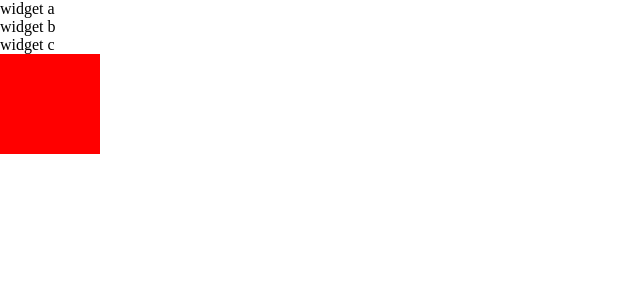
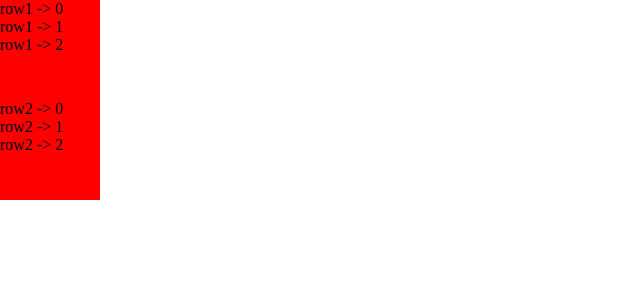
Before and after one commit to AdamSzr/Kerplank-frontend, a Next.js app: page /test in a window 1280 px wide. Shown: the top 300 px of the page, without its empty margins (0-640 px from the left). Built offline with nearby package versions, Linux system fonts and the light colour scheme.

Commit message:
not workable try...

```diff
--- a/pages/test.tsx
+++ b/pages/test.tsx
@@ -1,37 +1,47 @@
-import { useState } from 'react'
+import { DragEventHandler, useState } from 'react'
 // import FormData from 'form-data'
 
-const getItems = count =>
-  Array.from( { length:count }, (v, k) => k ).map( k => ({
-    id: `item-${k}`,
-    content: `item ${k}`,
-  }) )
+const getItems = (count:number, prefix = `item`) =>
+  Array.from( { length:count }, (v, k) => k ).map( k => `${prefix} ${k}` )
 
 
+export type DragRowProps = {name: string; defaultElements?: string[]}
 
-const UploadingComponent = () => {
-  const [ items, setItems ] = useState( getItems( 10 ) )
-  const [ widgets, setWidgets ] = useState([ ])
+const DragRow = (props:DragRowProps) => {
+  const { defaultElements, name } = props
+  const [ widgets, setWidgets ] = useState<string[]>(defaultElements ?? [])
 
+  const handleOnDrag:DragEventHandler = (event, type) => {
+    if (!event.dataTransfer) return
 
-  const handleOnDrag = (e, w) => {
-    e.dataTransfer.setData( `widgetType`, w )
+    console.log( `handleOnDrag` )
+    event.dataTransfer.setData( `widgetType`, type )
   }
-  const handleOnDrop = e => {
+
+  const handleOnDrop:DragEventHandler<HTMLDivElement> = e => {
+    console.log( `drag-drop` )
     const widgetType = e.dataTransfer.getData( `widgetType` ) as string
     console.log( `widgetType`, widgetType )
     setWidgets([ ...widgets, widgetType ])
   }
 
-
-  const handleDragOver = e => {
+  const handleDragOver:DragEventHandler<HTMLDivElement> = e => {
+    console.log( `drag-over` )
     e.preventDefault()
   }
 
+  const handleDragLeave = e => {
+    const type =  e.dataTransfer.getData( `widgetType` ) as string
+    console.log({ e, type })
+  }
+
+  const DragElement = ({ content }:{content: string}) => {
+    return <div className='widget' draggable onDragStart={e => handleOnDrag( e, `widget-${name}` )}>{content}</div>
+  }
 
   return (
     <div className='widgets'>
-      <div className='widget' draggable onDragStart={e => handleOnDrag( e, `widget-a` )}>
+      {/* <div className='widget' draggable onDragStart={e => handleOnDrag( e, `widget-a` )}>
         widget a
       </div>
       <div className='widget' draggable onDragStart={e => handleOnDrag( e, `widget-b` )}>
@@ -39,12 +49,76 @@ const UploadingComponent = () => {
       </div>
       <div className='widget' draggable onDragStart={e => handleOnDrag( e, `widget-c` )}>
         widget c
-      </div>
-      <div className='page' onDrop={handleOnDrop} onDragOver={handleDragOver} style={{ width:100, height:100, background:`red` }}>
-        {widgets.map( (w, idx) => <div className='dropped-widget' key={idx}>{w}</div> )}
+      </div> */}
+      <div className='page' onDrop={handleOnDrop} onDragOver={handleDragOver} onDragExit={() => console.log( `exit` )} onDragLeave={handleDragLeave} style={{ width:100, height:100, background:`red` }}>
+        {widgets.map( (w, idx) => <DragElement key={idx} content={w} /> )}
       </div>
     </div>
   )
 }
 
+
+type DragEventHandler = (event:unknown, type:string) => void
+
+const UploadingComponent = () => {
+
+
+  // const [ widgets, setWidgets ] = useState<string[]>([])
+  // const [ widgets1, setWidgets1 ] = useState<string[]>([])
+  // const handleOnDrag:DragEventHandler = (event, type) => {
+  //   if (!event.dataTransfer) return
+  //   event.dataTransfer.setData( `widgetType`, type )
+  // }
+
+  // const handleOnDrop:DragEventHandler<HTMLDivElement> = e => {
+  //   console.log( `drag-drop` )
+  //   const widgetType = e.dataTransfer.getData( `widgetType` ) as string
+  //   console.log( `widgetType`, widgetType )
+  //   setWidgets([ ...widgets, widgetType ])
+  // }
+
+  // const handleDragOver:DragEventHandler<HTMLDivElement> = e => {
+  //   console.log( `drag-over` )
+  //   e.preventDefault()
+  // }
+
+
+  return (
+    <>
+
+      <DragRow name="row1-" defaultElements={getItems( 3, `row1 -> ` )} />
+      <DragRow name="row2-" defaultElements={getItems( 3, `row2 -> ` )} />
+      {/* <div className='widgets'>
+        <div className='widget' draggable onDragStart={e => handleOnDrag( e, `widget-a` )}>
+          widget a
+        </div>
+        <div className='widget' draggable onDragStart={e => handleOnDrag( e, `widget-b` )}>
+          widget b
+        </div>
+        <div className='widget' draggable onDragStart={e => handleOnDrag( e, `widget-c` )}>
+          widget c
+        </div>
+        <div className='page' onDrop={handleOnDrop} onDragOver={handleDragOver} onDragLeave={e => console.log( `dragExit`, e )} style={{ width:100, height:100, background:`red` }}>
+          {widgets.map( (w, idx) => <div className='dropped-widget' draggable key={idx}>{w}</div> )}
+        </div>
+      </div>
+
+      <div className='widgets'>
+        <div className='widget' draggable onDragStart={e => handleOnDrag( e, `widget-a` )}>
+          widget a
+        </div>
+        <div className='widget' draggable onDragStart={e => handleOnDrag( e, `widget-b` )}>
+          widget b
+        </div>
+        <div className='widget' draggable onDragStart={e => handleOnDrag( e, `widget-c` )}>
+          widget c
+        </div>
+        <div className='page' onDrop={handleOnDrop} onDragOver={handleDragOver} style={{ width:100, height:100, background:`red` }}>
+          {widgets1.map( (w, idx) => <div className='dropped-widget' draggable key={idx}>{w}</div> )}
+        </div>
+      </div> */}
+    </>
+  )
+}
+
 export default UploadingComponent
```
